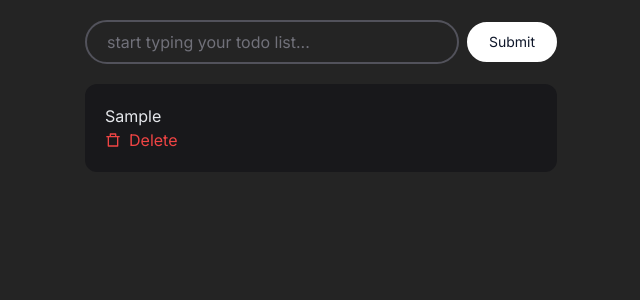
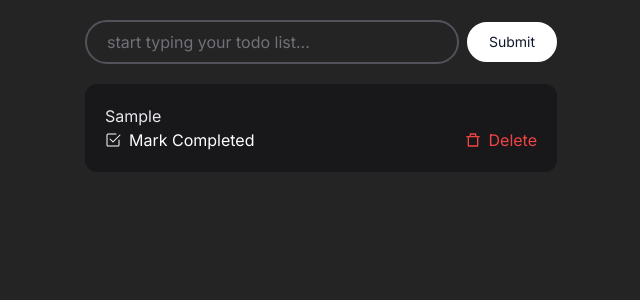
Before and after one commit to choiruladamm/typescript-todos, a React (Vite) app: page / in a window 1280 px wide. Both pictures are taken after typing "Sample" into the empty fields and a click on the button "Submit". Shown: the top 300 px of the page, without its empty margins (319-959 px from the left). Built offline with nearby package versions, Linux system fonts and the light colour scheme.

Commit message:
Styling Button Status Todo & Functionality

```diff
--- a/src/components/TodoItem.tsx
+++ b/src/components/TodoItem.tsx
@@ -4,7 +4,11 @@ import cn from 'classnames'
 import { useTodo } from '../context'
 import { useRef } from 'react'
 import { toast } from 'react-hot-toast'
+
+// icons
 import { RiDeleteBin7Line } from 'react-icons/ri'
+import { BsCheck2Square } from 'react-icons/bs'
+import { TbRefresh } from 'react-icons/tb'
 
 export const TodoItem = (props: { todo: Todo }) => {
   const { todo } = props
@@ -16,6 +20,11 @@ export const TodoItem = (props: { todo: Todo }) => {
   const handleDelete = (todoId: string) => {
     deleteTodo(todoId)
     toast.success('todo deleted succesfully!')
+  }
+
+  const handleStatus = (todoId: string) => {
+    updateTodoStatus(todoId)
+    toast.success('todo status updated succesfully!')
   }
 
   return (
@@ -35,9 +44,23 @@ export const TodoItem = (props: { todo: Todo }) => {
         {todo.text}
       </motion.span>
       <div className="flex justify-between gap-5 text-white">
-        {/* button update */}
 
         {/* button status */}
+        <button onClick={() => handleStatus(todo.id)}>
+          {todo.status === 'undone' ? (
+            <span className="flex items-center gap-2">
+              <BsCheck2Square />
+              Mark Completed
+            </span>
+          ) : (
+            <span className="flex items-center gap-2">
+              <TbRefresh />
+              Mark Undone
+            </span>
+          )}
+        </button>
+
+        {/* button update */}
 
         {/* button delete */}
         <button
@@ -48,6 +71,7 @@ export const TodoItem = (props: { todo: Todo }) => {
           <RiDeleteBin7Line />
           Delete
         </button>
+
       </div>
     </motion.li>
   )
```
